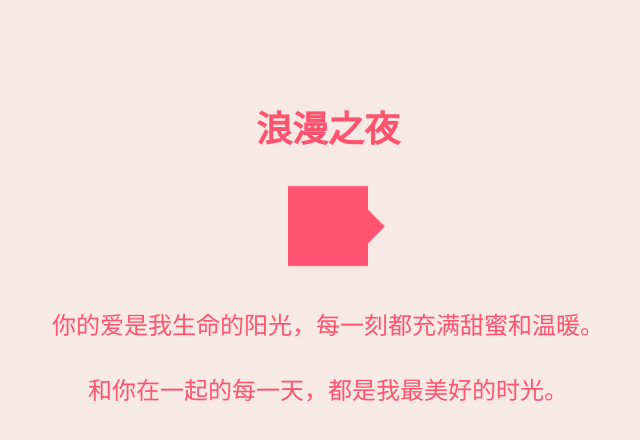
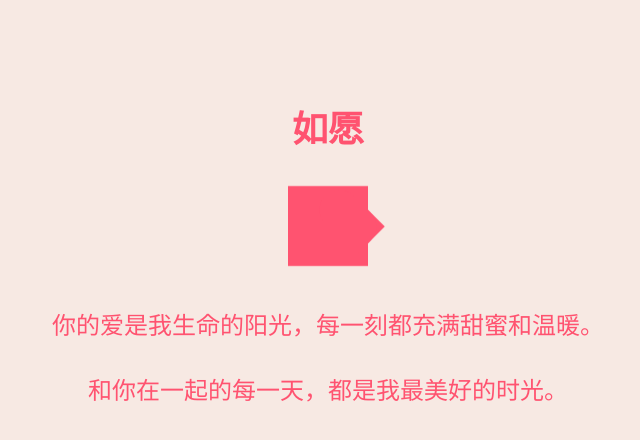
Before and after one commit to YOUYIN2012/YOUYIN2012.github.io, a plain HTML site: page index.html in a window 1280 px wide. Shown: the whole page, without its empty margins (312-952 px from the left). Drawn offline with Linux system fonts and the light colour scheme.

Commit message:
页面测试

```diff
--- a/index.html
+++ b/index.html
@@ -2,7 +2,7 @@
 <html lang="en">
 <head>
     <meta charset="UTF-8">
-  <title>浪漫之夜</title>
+  <title>如愿</title>
   <style>
     body {
       background-color: #f7e9e3;
@@ -72,7 +72,7 @@
 
 </head>
 <body>
-  <h1>浪漫之夜</h1>
+  <h1>如愿</h1>
   <div class="heart"></div>
   <p>你的爱是我生命的阳光，每一刻都充满甜蜜和温暖。</p>
   <p>和你在一起的每一天，都是我最美好的时光。</p>
```
